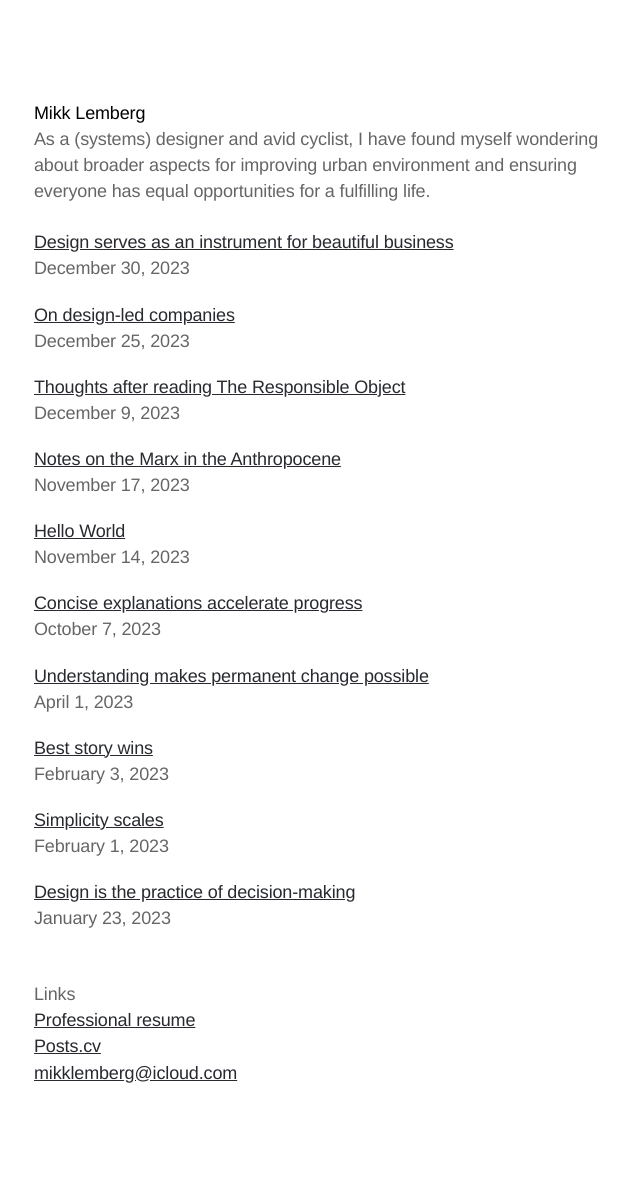
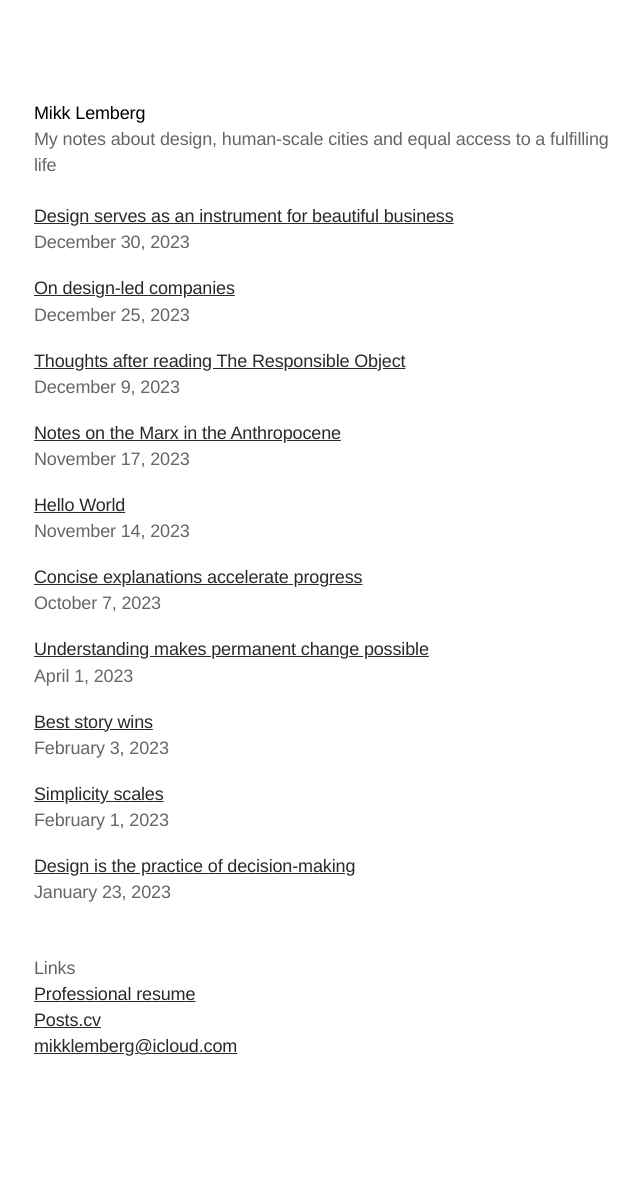
Before and after one commit to mikklemberg/My-personal-notes, a Jekyll site: the page built from README.md, in a window 1280 px wide. Shown: the whole page, without its empty margins (312-952 px from the left). Built offline with Jekyll 4.4.1, drawn with Linux system fonts in a browser that asks for light colours; our own code applies the rules of GitHub Pages for plain Markdown files; after the commit the page ends 1160 px from its top, so only the background shows below that.

Commit message:
Update default.html

```diff
--- a/_layouts/default.html
+++ b/_layouts/default.html
@@ -12,7 +12,7 @@
     <div class="container">
         <header>
             <p>Mikk Lemberg</p>
-            <p style="opacity: 0.60">As a (systems) designer and avid cyclist, I have found myself wondering about broader aspects for improving urban environment and ensuring everyone has equal opportunities for a fulfilling life.</p>
+            <p style="opacity: 0.60">My notes about design, human-scale cities and equal access to a fulfilling life</p>
         </header>
         <section class="posts">
             {% for post in site.posts %}
```
